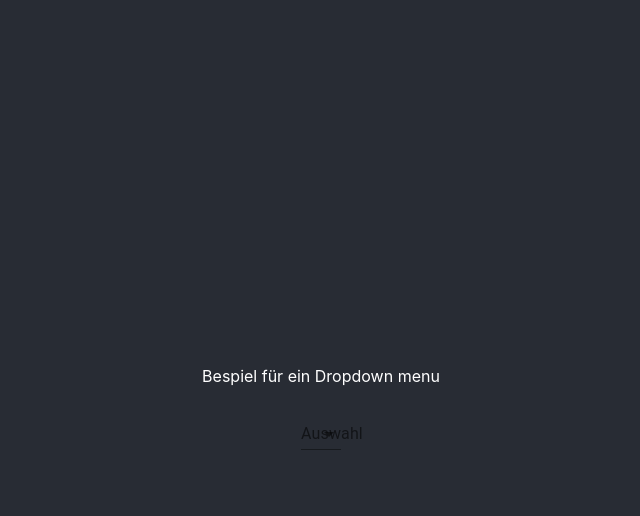
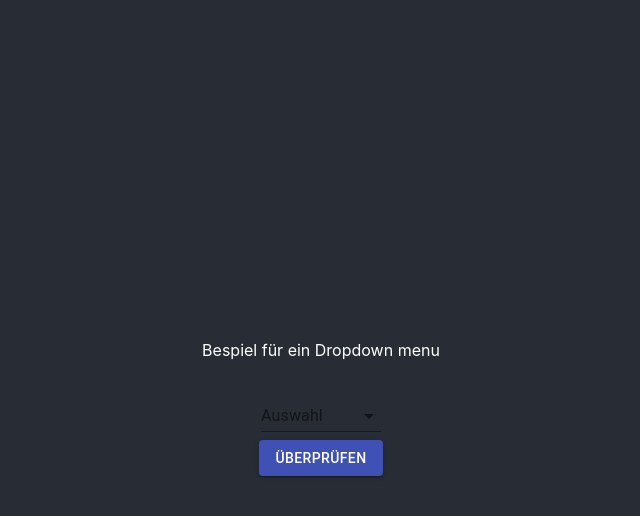
Before and after one commit to itf191-raum3/raum3-thegame, a React (Create React App) app in the folder frontend/: page / in a window 1280 px wide. Both pictures are taken after a click on the button "ICH WILL ETWAS LERNEN!". Shown: the top 516 px of the page, without its empty margins (319-959 px from the left). Built offline with nearby package versions, Linux system fonts and the light colour scheme.

Commit message:
feat: Add check button

```diff
--- a/frontend/src/widgets/choice/ChoiceWidget.tsx
+++ b/frontend/src/widgets/choice/ChoiceWidget.tsx
@@ -1,11 +1,12 @@
 import {IChoice} from "../../../../common/src/entities/IChoice";
-import React from 'react';
+import React, { useCallback, useState } from 'react';
 import { createStyles, makeStyles, Theme } from '@material-ui/core/styles';
 import InputLabel from '@material-ui/core/InputLabel';
 import MenuItem from '@material-ui/core/MenuItem';
 import FormHelperText from '@material-ui/core/FormHelperText';
 import FormControl from '@material-ui/core/FormControl';
 import Select from '@material-ui/core/Select';
+import { Button } from "@material-ui/core";
 
 const useStyles = makeStyles((theme: Theme) =>
   createStyles({
@@ -21,18 +22,21 @@ const useStyles = makeStyles((theme: Theme) =>
 
 export function ChoiceWidget(props: ChoiceWidgetProps)
 {
-    let counter = 0;
-    var content = <div>
+    const { check, finish, exercise } = props;
+    const [correctAnswers, setCorrectAnswers] = useState<string[] | undefined>(undefined);
+    const classes = useStyles();
+
+    var content = !correctAnswers ? ( <div>
         {props.exercise.correctAnswers.map(data => {
             if(data == ' ')
             {
               return (
-                <FormControl className={'ChoiceRoot'}>
+                <FormControl className={classes.formControl}>
             <InputLabel id="choiceBoxLabel">Auswahl</InputLabel>
             <Select labelId="choiceBoxLabel">
-                {props.exercise.possibleAnswers.map(dataset =>
+                {props.exercise.possibleAnswers.map((dataset, index) =>
                 {
-                  return <MenuItem key={dataset} value={dataset}>{dataset}</MenuItem>
+                  return <MenuItem key={index} value={dataset}>{dataset}</MenuItem>
                 })}
             </Select>
             </FormControl>)}
@@ -40,7 +44,44 @@ export function ChoiceWidget(props: ChoiceWidgetProps)
             {
               return <p>{data}</p>
             }})}
-    </div>;
+            <div>
+            <Button variant="contained" color="primary" >
+              Überprüfen
+            </Button>
+            </div>
+    </div>) :
+    (
+      <div>
+        {props.exercise.correctAnswers.map(data => {
+            if(data == ' ')
+            {
+              return (
+                <FormControl className={classes.formControl}>
+            <InputLabel id="choiceBoxLabel">Auswahl</InputLabel>
+            <Select labelId="choiceBoxLabel">
+                {props.exercise.possibleAnswers.map((dataset, index) =>
+                {
+                  return <MenuItem key={index} value={dataset}>{dataset}</MenuItem>
+                })}
+            </Select>
+            </FormControl>)}
+            else
+            {
+              return <p>{data}</p>
+            }})}
+            <div>
+            <Button variant="contained" color="primary"
+            onClick={() => {
+              label: {'Überprüfen'}
+              check(exercise)
+              .then(setCorrectAnswers)
+              .catch((e) => {
+              setCorrectAnswers([]);
+              console.log(e);
+            });}}/>
+            </div>
+      </div>
+    );
     return <div className={'ChoiceRoot'}>{content}</div>
 }
 
```
